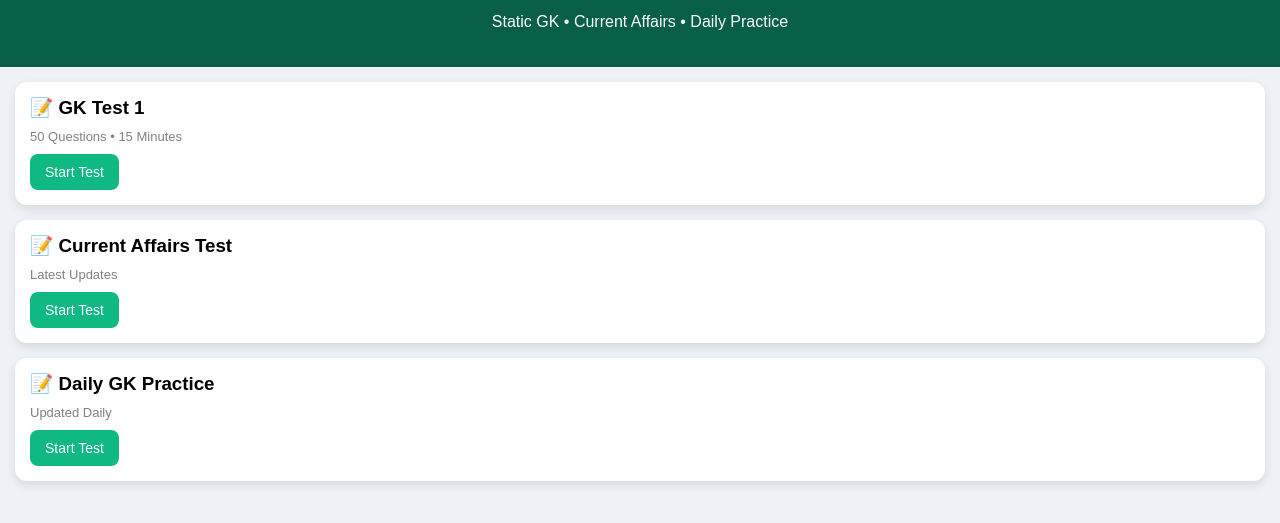
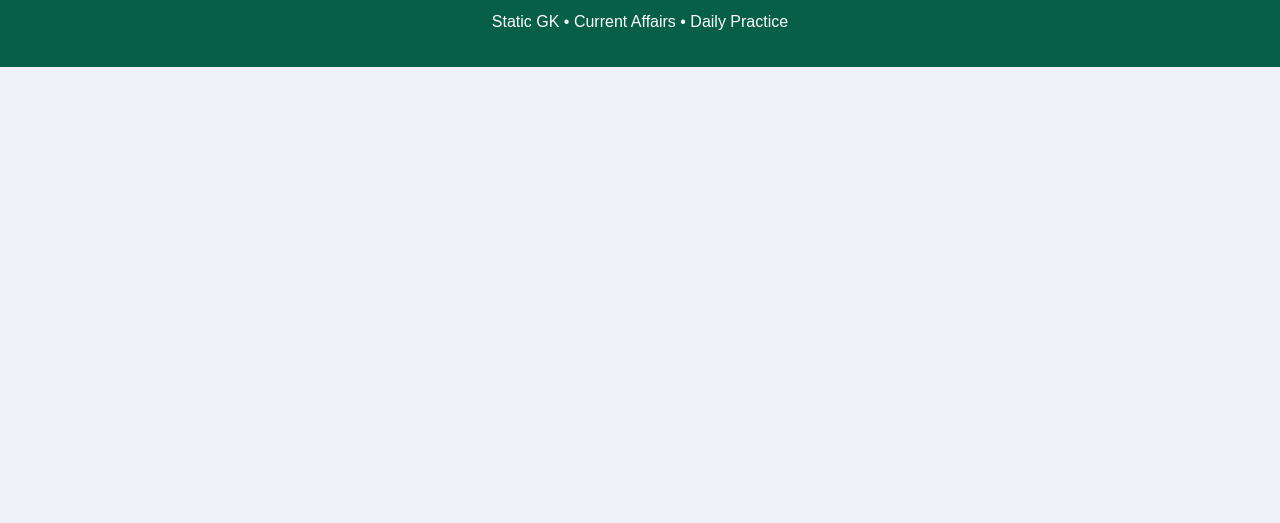
Before and after one commit to kingoffanmade-ux/mocktest-site, a plain HTML site: page gk.html in a window 1280 px wide. Shown: the part 51-574 px from the top of the page. Drawn offline with Linux system fonts and the light colour scheme.

Commit message:
Update gk.html

```diff
--- a/gk.html
+++ b/gk.html
@@ -78,29 +78,6 @@ body {
 
 <div class="container">
 
-  <!-- TEST 1 -->
-
-  <div class="card">
-    <h3>📝 GK Test 1</h3>
-    <div class="info">50 Questions • 15 Minutes</div>
-    <a href="gk-test1.html" class="btn">Start Test</a>
-  </div>
-
-  <!-- TEST 2 -->
-
-  <div class="card">
-    <h3>📝 Current Affairs Test</h3>
-    <div class="info">Latest Updates</div>
-    <a href="gk-test2.html" class="btn">Start Test</a>
-  </div>
-
-  <!-- TEST 3 -->
-
-  <div class="card">
-    <h3>📝 Daily GK Practice</h3>
-    <div class="info">Updated Daily</div>
-    <a href="gk-test3.html" class="btn">Start Test</a>
-  </div>
 
 </div>
 
```
